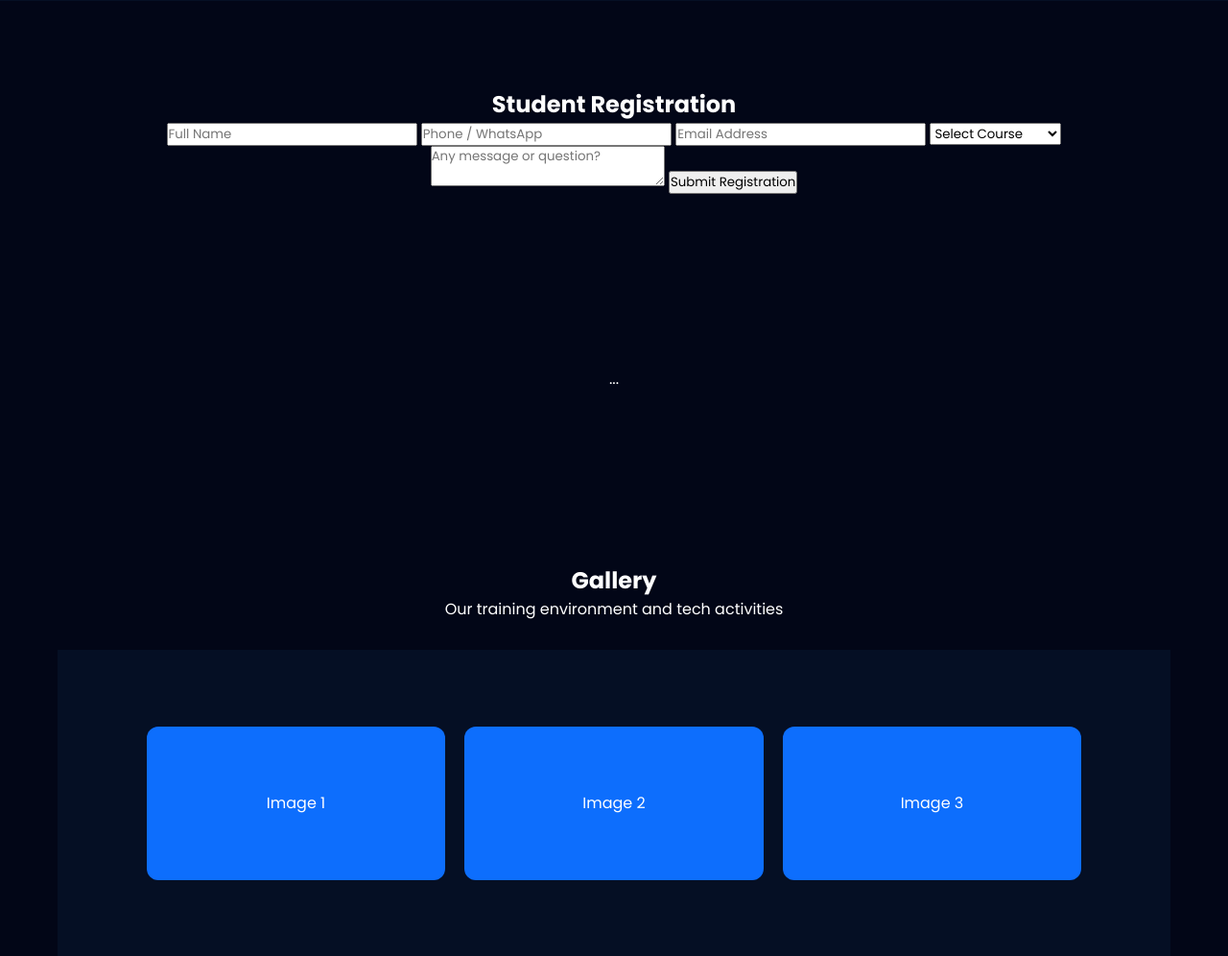
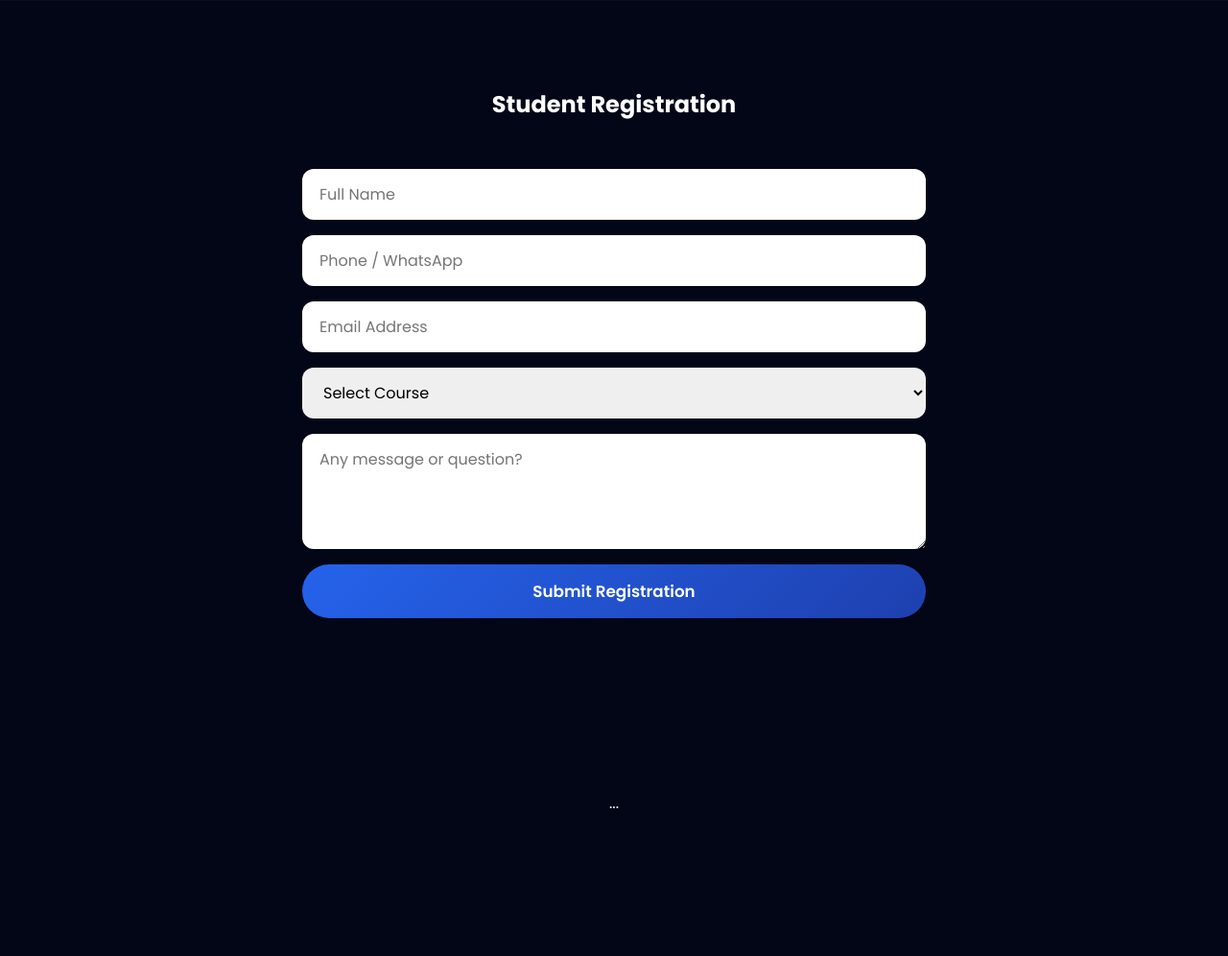
Before and after one commit to mamifsadam-pixel/mamifs-tech-services, a PHP site: page / in a window 1280 px wide. Shown: the part 2480-3476 px from the top of the page at 96% size. Run offline with PHP 8.4, Linux system fonts and the light colour scheme.

Commit message:
Update style.css

```diff
--- a/style.css
+++ b/style.css
@@ -522,3 +522,41 @@
   font-weight: bold;
   cursor: pointer;
 }
+/* REGISTRATION FORM */
+.register-form {
+  max-width: 650px;
+  margin: 50px auto 0;
+  display: flex;
+  flex-direction: column;
+  gap: 16px;
+}
+
+.register-form input,
+.register-form select,
+.register-form textarea {
+  padding: 14px 18px;
+  border-radius: 12px;
+  border: none;
+  font-size: 1rem;
+  outline: none;
+}
+
+.register-form textarea {
+  min-height: 120px;
+}
+
+.register-form button {
+  background: linear-gradient(135deg, #2563eb, #1e40af);
+  color: #fff;
+  padding: 15px;
+  border-radius: 50px;
+  border: none;
+  font-weight: 600;
+  font-size: 1.05rem;
+  cursor: pointer;
+  transition: transform 0.3s ease;
+}
+
+.register-form button:hover {
+  transform: translateY(-3px);
+}
```
